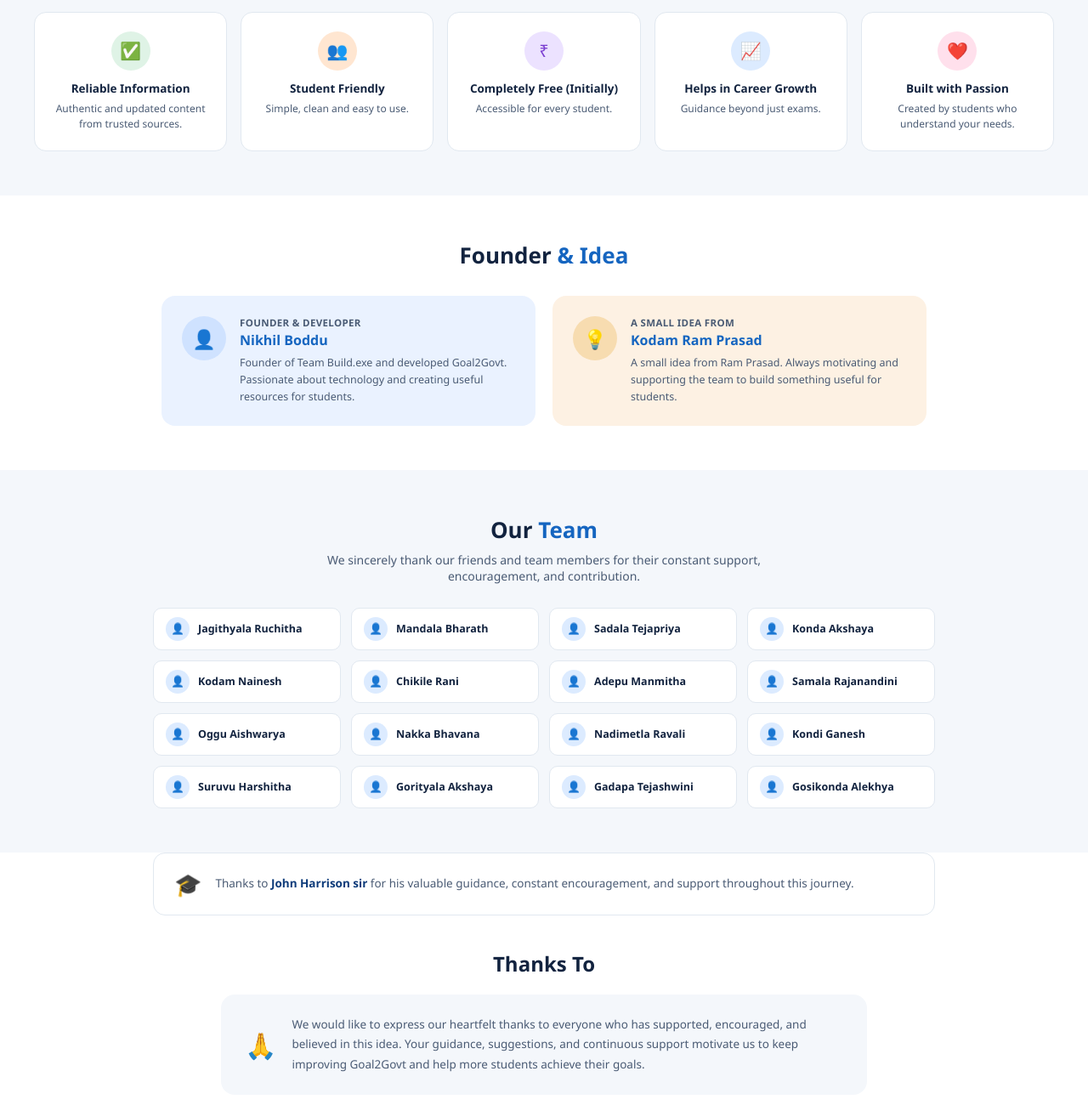
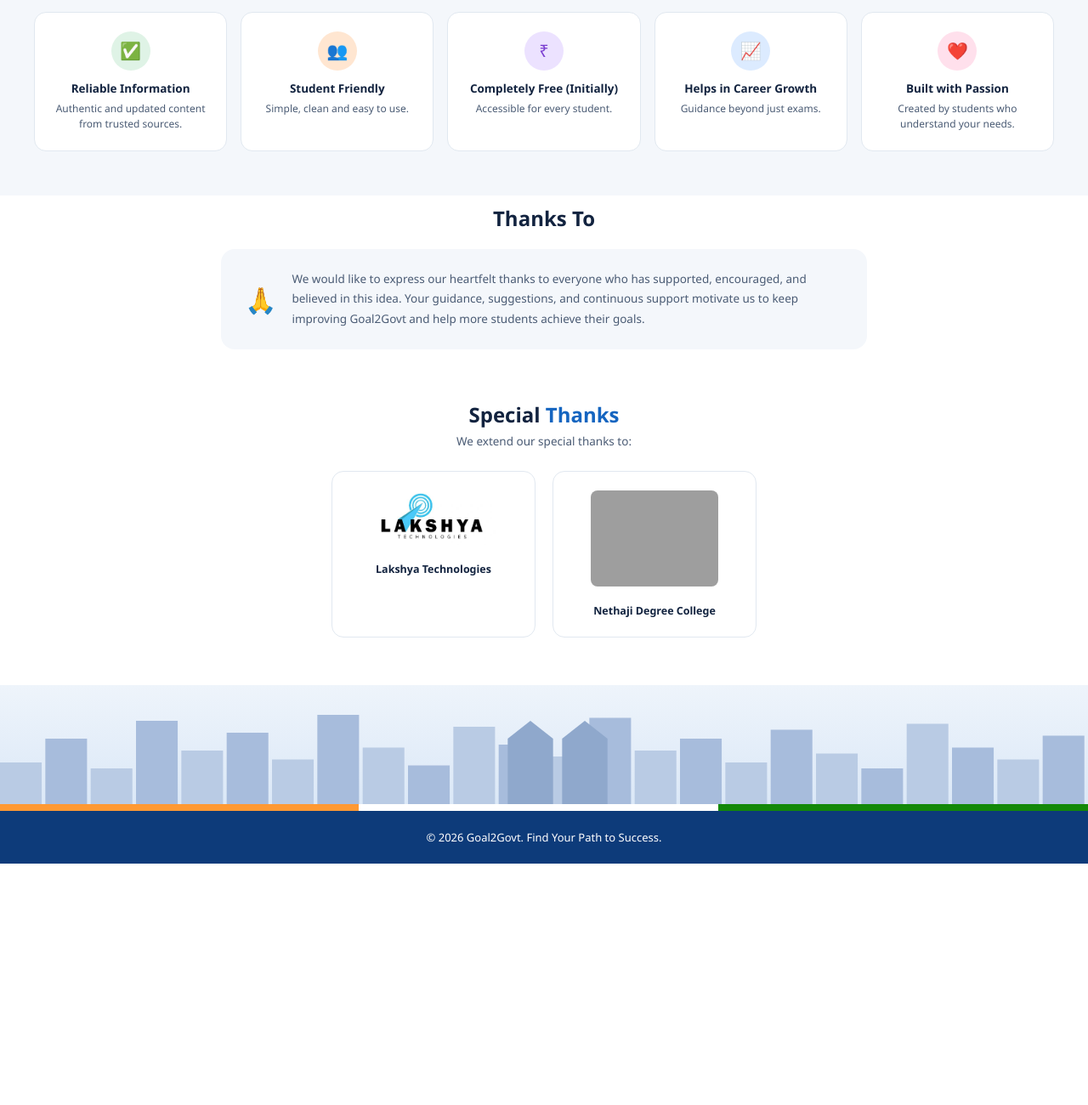
Before and after one commit to Build-exe/Goal2govt2.0, a plain HTML site: page about.html in a window 1280 px wide. Shown: the part 1659-2959 px from the top of the page at 85% size. After the commit the page ends 2675 px from the top, so only its background shows below. Drawn offline with Linux system fonts and the light colour scheme; grey boxes are pictures that could not be loaded.

Commit message:
Update about.html

```diff
--- a/about.html
+++ b/about.html
@@ -247,7 +247,7 @@
 </section>
 
 <!-- Founder & Idea -->
-<section class="ap-founder">
+<!-- <section class="ap-founder">
   <h2>Founder <span>&amp; Idea</span></h2>
   <div class="ap-founder-grid">
     <div class="ap-founder-card blue">
@@ -272,7 +272,7 @@
 </section>
 
 <!-- Our Team -->
-<section class="ap-team">
+<!-- <section class="ap-team">
   <h2>Our <span>Team</span></h2>
   <p class="ap-sub">We sincerely thank our friends and team members for their constant support, encouragement, and contribution.</p>
   <div class="ap-team-grid">
@@ -296,7 +296,7 @@
 </section>
 
 <!-- Mentor thanks -->
-<section class="ap-mentor">
+<!-- <section class="ap-mentor">
   <div class="ap-mentor-box">
     <div class="ap-mentor-icon">🎓</div>
     <p>Thanks to <b>John Harrison sir</b> for his valuable guidance, constant
```
